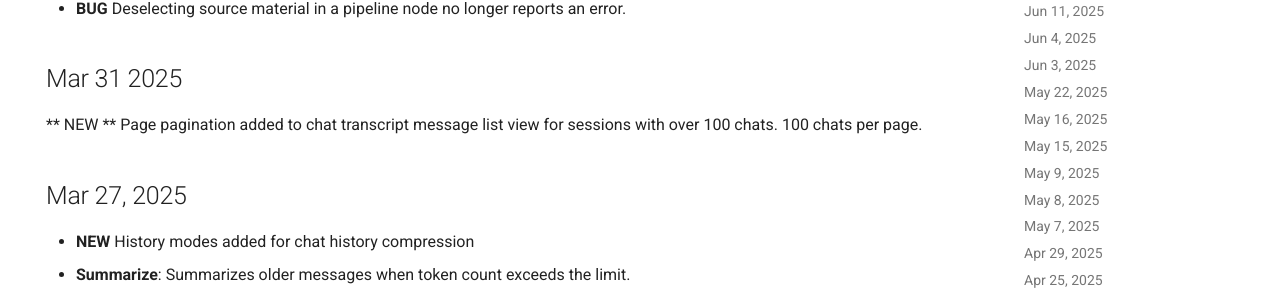
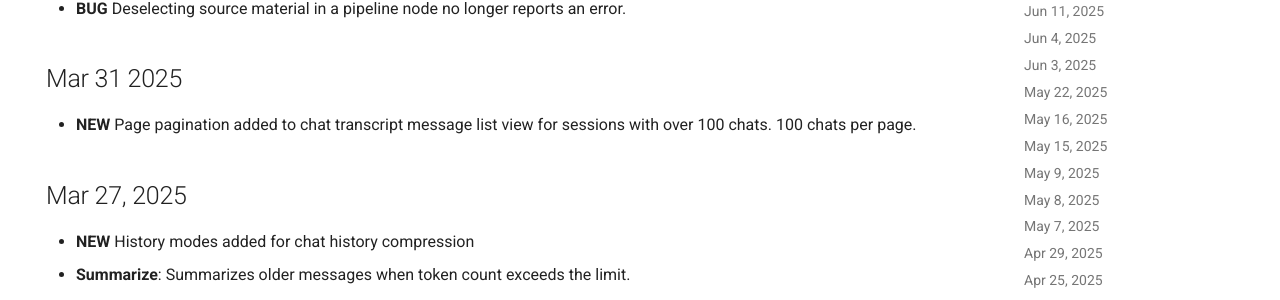
Before and after one commit to dimagi/open-chat-studio-docs, an MkDocs documentation site: the page built from docs/changelog.md, in a window 1280 px wide and 900 px high, scrolled down 2979 px. Shown: the part 145-445 px from the top of the window. Built offline with MkDocs 1.6.1 and Material for MkDocs 9.7.7, drawn with Linux system fonts in a browser that asks for light colours; emoji names are drawn with the system emoji font; a script that is not in the unit is left out; comment, search, counter and statistics services are not loaded.

Commit message:
fix formatting of previous change

```diff
--- a/docs/changelog.md
+++ b/docs/changelog.md
@@ -79,7 +79,7 @@ pipelines
 * **BUG** Deselecting source material in a pipeline node no longer reports an error.
 
 ## Mar 31 2025
-** NEW ** Page pagination added to chat transcript message list view for sessions with over 100 chats. 100 chats per page.
+* **NEW** Page pagination added to chat transcript message list view for sessions with over 100 chats. 100 chats per page.
 
 ## Mar 27, 2025
 * **NEW** History modes added for chat history compression
```
